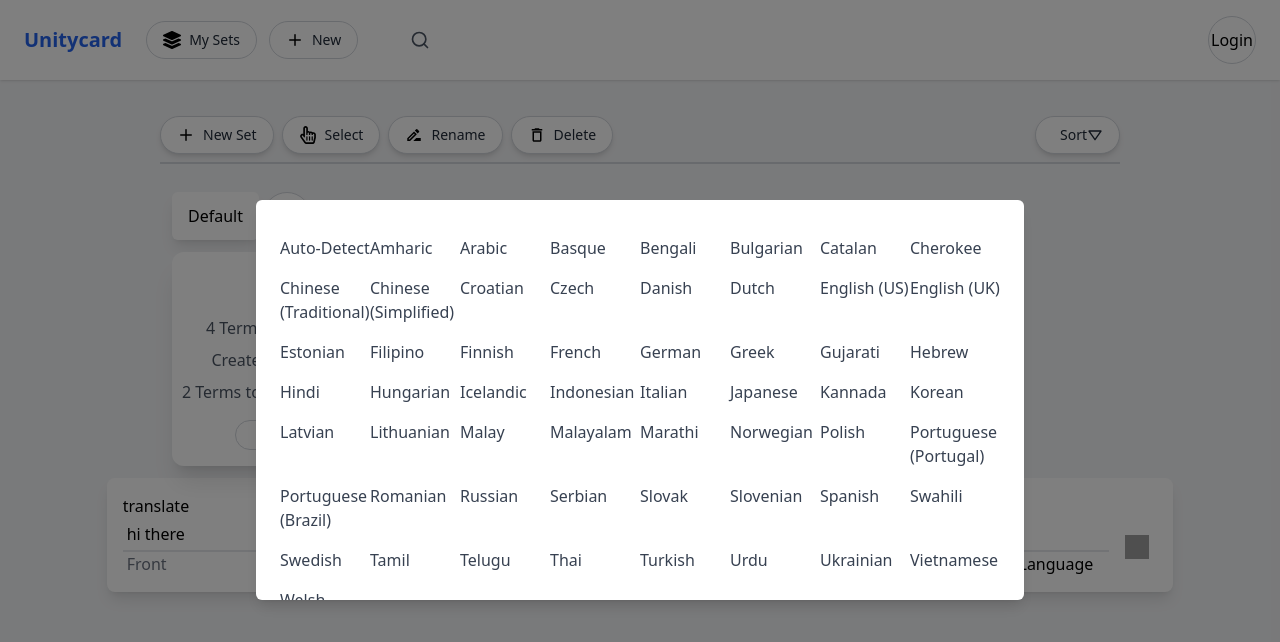
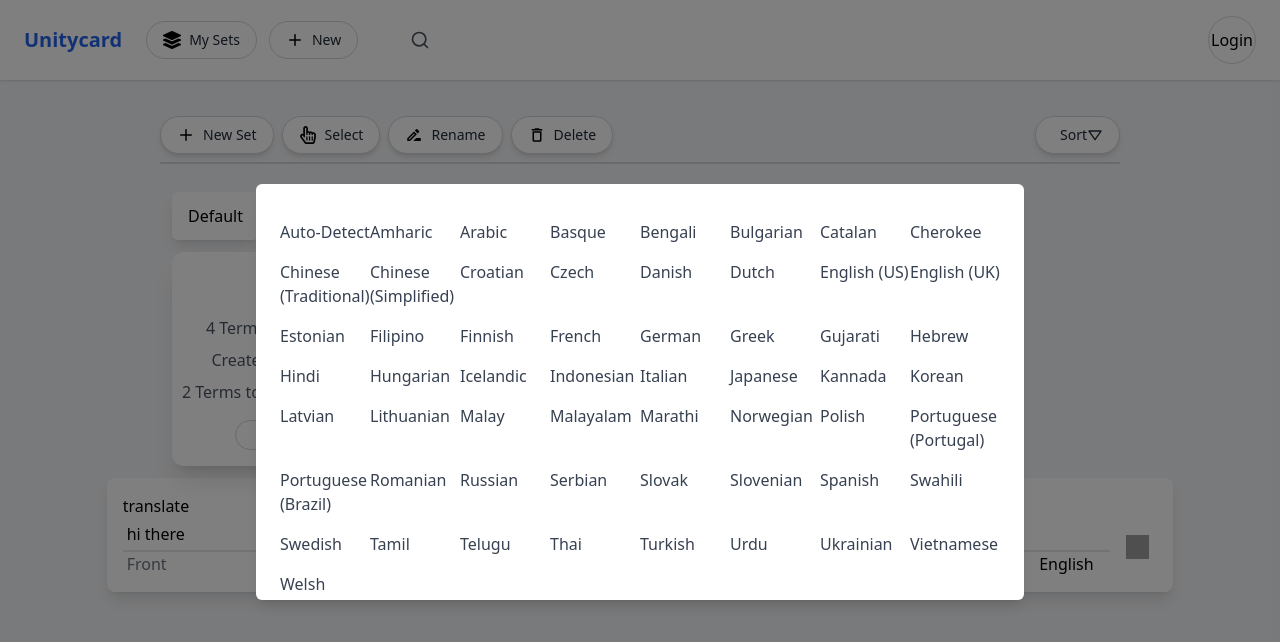
Before and after one commit to JayCenxx/forgetCurve, a React (Create React App) app in the folder forgetcurve_react/: page /CardSetStructure in a window 1280 px wide. Both pictures are taken after a click on the button "Auto-Detect". Shown: the top 642 px of the page. Built offline with nearby package versions, Linux system fonts and the light colour scheme; grey boxes are pictures that could not be loaded.

Commit message:
swap button

```diff
--- a/forgetcurve_react/src/App.js
+++ b/forgetcurve_react/src/App.js
@@ -3,7 +3,6 @@
 import CardSetMain from "./components/cardSet/CardSetMain";
 import CardSetStructure from "./components/cardSet/CardSetStructure";
 import CardDetailsEdit from "./components/cards/CardDetailsEdit";
-import FlashCard from "./components/cards/FlashCard";
 import Header from "./components/header/Header";
 import { BrowserRouter as Router, Routes, Route, Link } from "react-router-dom";
 
--- a/forgetcurve_react/src/components/cards/CardDetailsEdit.js
+++ b/forgetcurve_react/src/components/cards/CardDetailsEdit.js
@@ -1,82 +1,95 @@
+// CardDetailsEdit.js
 import React, { useEffect, useState } from "react";
 import translateServ from "../../services/translationServ";
 import LangDropdown from "../dropDownMenu/LangDropDown";
 import useLangCodeStore from "../../stores/useLangCodeStore";
+import { IoSwapHorizontal } from "react-icons/io5";
+
+const CardDetailsEdit = () => {
+  const [frontText, setFrontText] = useState("hi there");
+  const [backText, setBackText] = useState("hi how are you");
+const backLangCode=useLangCodeStore(i=>i.backLangCode)
+const frontLangCode=useLangCodeStore(i=>i.frontLangCode)
+const setFrontLangCode = useLangCodeStore(state => state.setFrontLangCode);
+const setBackLangCode = useLangCodeStore(state => state.setBackLangCode);
+
+const handleSwap=()=>{
+  // swap text
+  setFrontText(backText);
+  setBackText(frontText)
+// swap langugage & langCode
+  setFrontLangCode(backLangCode)
+  setBackLangCode(frontLangCode)
+}
 
 
-const CardDetailsEdit = () => {
-  const [front, setFront] = useState("hi there");
-  const [back, setBack] = useState("hi how are you");
-const backLangCode=useLangCodeStore(i=>i.backLangCode)
-const frontLangCode=useLangCodeStore(i=>i.frontLangCode)
+ //need the frontText & target translated language type
+  const handleTranslation = async (frontText, frontLangCode, backLangCode) => {
 
-// translatedText
-
-
-  // need the front & target translated language type
-  const handleTranslation = async (frontText, frontLangCode, backLangCode) => {
     try {
       const result = await translateServ(frontText, frontLangCode, backLangCode);
-      setBack(result.translatedText);
+      setBackText(result.translatedText);
     } catch (error) {
       console.error("Error at handling translation:", error);
     }
   };
 
-
-
   return (
     <main className=" p-4 rounded-lg shadow-lg w-10/12 mx-auto bg-white">
       {/* create a flex container */}
       <section>
-        {/* send back the langcode back to this button  */}
-        <button onClick={() => handleTranslation(front, frontLangCode,backLangCode)}>
+        {/* send backText the langcode backText to this button  */}
+        <button onClick={() => handleTranslation(frontText, frontLangCode.langCode,backLangCode.langCode)}>
           translate
         </button>
       </section>
 
-      <main className="flex items-center">
-        {/* front */}
-        <section className="flex flex-col flex-grow">
+      <section className="flex items-center">
+        {/* frontText */}
+        <div className="flex flex-col basis-6/12">
           <input
             type="text"
             className="mr-2 p-1 border-b-2 border-dash focus:outline-none flex-grow"
-            value={front}
-            onChange={(e) => setFront(e.target.value)}
-            placeholder="front"
+            value={frontText}
+            onChange={e => setFrontText(e.target.value)}
+            placeholder="Front"
           />
           <div className="flex justify-between">
               <h1 className="ml-1 text-gray-500">Front</h1>
               <LangDropdown isAutoDetectFront={true}/>
           </div>
-        </section>
-        {/* back */}
-
-        <section className="flex flex-col flex-grow">
+        </div>
+        <div className="mr-6 ml-4">
+          <button onClick={handleSwap}>
+          <IoSwapHorizontal/>
+          </button>
+        </div>
+        {/* backText */}
+        <div className="flex flex-col basis-5/12">
           <input
             type="text"
             className="mr-2 p-1 border-b-2 border-dash focus:outline-none flex-grow"
-            value={back}
-            onChange={(e) => setBack(e.target.value)}
-            placeholder="back"
+            value={backText}
+            onChange={e => setBackText(e.target.value)}
+            placeholder="Back"
           />
           <div className="flex justify-between">
           <h1 className="ml-1 text-gray-500">Back</h1>
 
           <LangDropdown/>
           </div>
-        </section>
+        </div>
 
         {/* upload photo*/}
-        <section className="p-2">
+        <div className="p-2">
           {/* Replace with your actual image icon */}
           <img
             src="/path-to-your-image-icon.svg"
             alt="Edit"
             className="h-6 w-6"
           />
-        </section>
-      </main>
+        </div>
+      </section>
     </main>
   );
 };
--- a/forgetcurve_react/src/components/dropDownMenu/LangDropDown.js
+++ b/forgetcurve_react/src/components/dropDownMenu/LangDropDown.js
@@ -1,3 +1,4 @@
+// LangDropDown.js
 import { useEffect, useRef, useState } from "react";
 import { langCodeArray } from "../../utils/LangCodeArray";
 import useLangCodeStore from "../../stores/useLangCodeStore";
@@ -5,36 +6,33 @@ import DropDownList from "./DropDownList";
 
 const LangDropdown = ({ isAutoDetectFront }) => {
   const [isOpen, setIsOpen] = useState(false);
-  const [selected, setSelected] = useState("Select Language");
-  const setFrontLangCode = useLangCodeStore((i) => i.setFrontLangCode);
-  const setBackLangCode = useLangCodeStore((i) => i.setBackLangCode);
+  const backLangCode=useLangCodeStore(i=>i.backLangCode)
+const frontLangCode=useLangCodeStore(i=>i.frontLangCode)
+  const setFrontLangCode = useLangCodeStore((state) => state.setFrontLangCode);
+  const setBackLangCode = useLangCodeStore((state) => state.setBackLangCode);
   const toggleDropdown = () => setIsOpen(!isOpen);
   const refs = useRef();
 
-  const handleItemClick = (language, langCode) => {
-    setSelected(language);
-    // close the dropdown after selecting one
+   const handleItemClick = (language, langCode) => {
+// language is the language display text, langCode is 'en' for ex
     setIsOpen(false);
-    // send the data via services.
-    setBackLangCode(langCode);
-    // say if user pick japanese then pick auto-detect again
-    if (selected === "Auto-Detect" && isAutoDetectFront) {
-      setFrontLangCode("auto");
+    if (isAutoDetectFront) {
+      setFrontLangCode({language: language,langCode: langCode });
+    } else {
+      setBackLangCode({language: language,langCode: langCode });
     }
   };
 
   //i want this to happen when the page refresh, so the Front ll show Auto Detect instead of Select Language
   useEffect(() => {
     if (isAutoDetectFront) {
-      setSelected("Auto-Detect");
+      setFrontLangCode({ language: "Auto-Detect", langCode: "auto" });
+      setBackLangCode({language: "English",langCode: "en" });
     }
-    setBackLangCode("en");
   }, []);
 
   useEffect(() => {
     const handleClickOutside = (e) => {
-      console.log(refs.current, e.target);
-      // when user open the dropdown menu, if they click else where, it ll close the dropdown
       if (refs.current && !refs.current.contains(e.target)) {
         setIsOpen(false);
       }
@@ -43,12 +41,10 @@ const LangDropdown = ({ isAutoDetectFront }) => {
     if (isOpen) {
       document.addEventListener("click", handleClickOutside);
     }
+    return () => document.removeEventListener("click", handleClickOutside);
+  }, [isOpen]);
 
-    // cleanup function when this compo demount
-    return () => {
-      document.removeEventListener("click", handleClickOutside);
-    };
-  }, [isOpen]);
+const selected= isAutoDetectFront?frontLangCode.language : backLangCode.language;
 
   // front ll have Auto-Detect,  back will ll skip the 1st elem =auto-detect
   const listItems = isAutoDetectFront ? langCodeArray : langCodeArray.slice(1);
@@ -57,9 +53,12 @@ const LangDropdown = ({ isAutoDetectFront }) => {
       <button
         ref={refs}
         onClick={toggleDropdown}
-        className=" text-black px-6 rounded focus:outline-none focus:shadow-outline"
-      >
-        {selected}
+        className=" text-black px-6 rounded focus:outline-none focus:shadow-outline">
+
+
+        {
+        selected
+        }
       </button>
 
       {isOpen && (
@@ -70,7 +69,7 @@ const LangDropdown = ({ isAutoDetectFront }) => {
         >
           {/* Centered container for the dropdown */}
           <div
-            className="fixed inset-0 m-auto w-[60vw] max-h-[75vh] h-[50%] p-6 overflow-auto rounded-md bg-white shadow-lg"
+            className="fixed inset-0 m-auto w-[60vw] max-h-[75vh] h-[52%] p-6 overflow-auto rounded-md bg-white shadow-lg"
             style={{
               top: "50%",
               left: "50%",
--- a/forgetcurve_react/src/stores/useLangCodeStore.js
+++ b/forgetcurve_react/src/stores/useLangCodeStore.js
@@ -2,8 +2,12 @@ import { create } from 'zustand';
 
 const useLangCodeStore = create(set => ({
   // by default front is Auto-Detect Language
-  frontLangCode:"auto",
-  backLangCode: "",
+  frontLangCode:{
+    "language":"Auto-Detect",
+    "langCode":"auto"},
+  backLangCode: {
+    "language":"",
+    "langCode":""},
   setFrontLangCode:newlangCode => set({ frontLangCode: newlangCode }),
   setBackLangCode: newlangCode => set({ backLangCode: newlangCode }),
 }))
```
